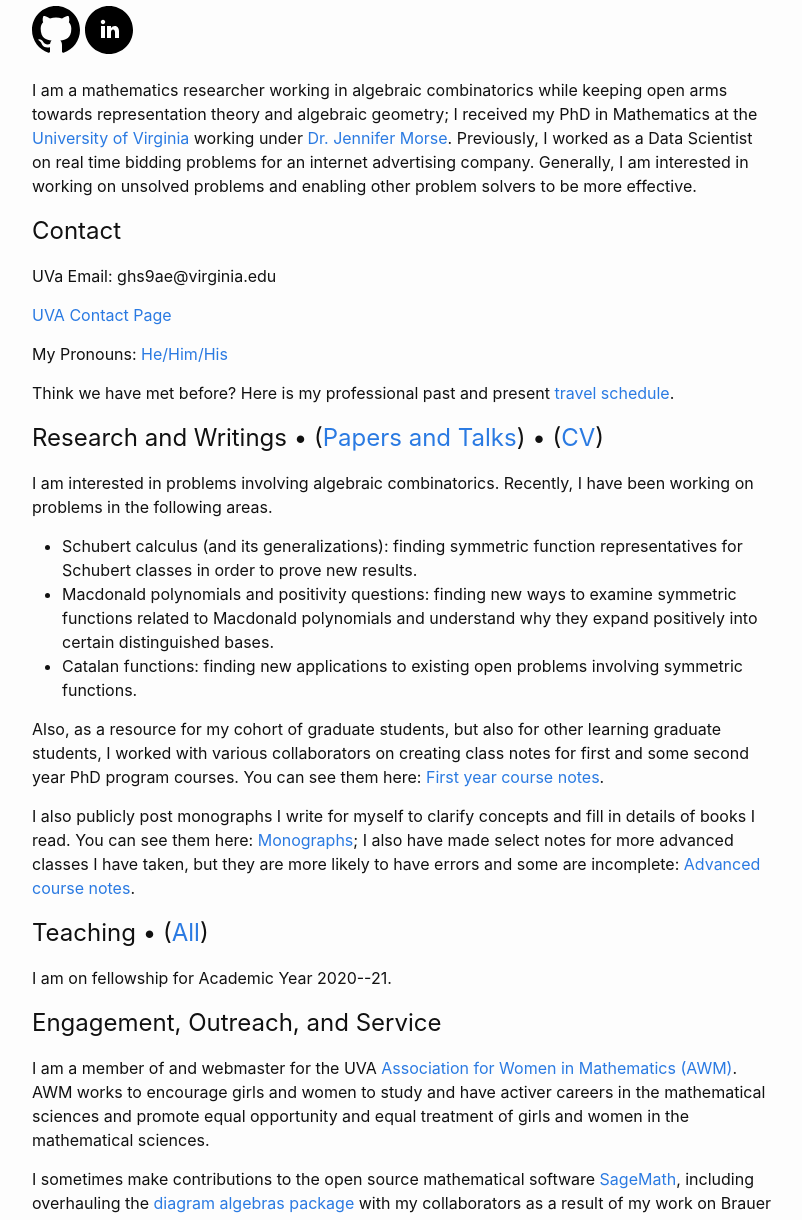
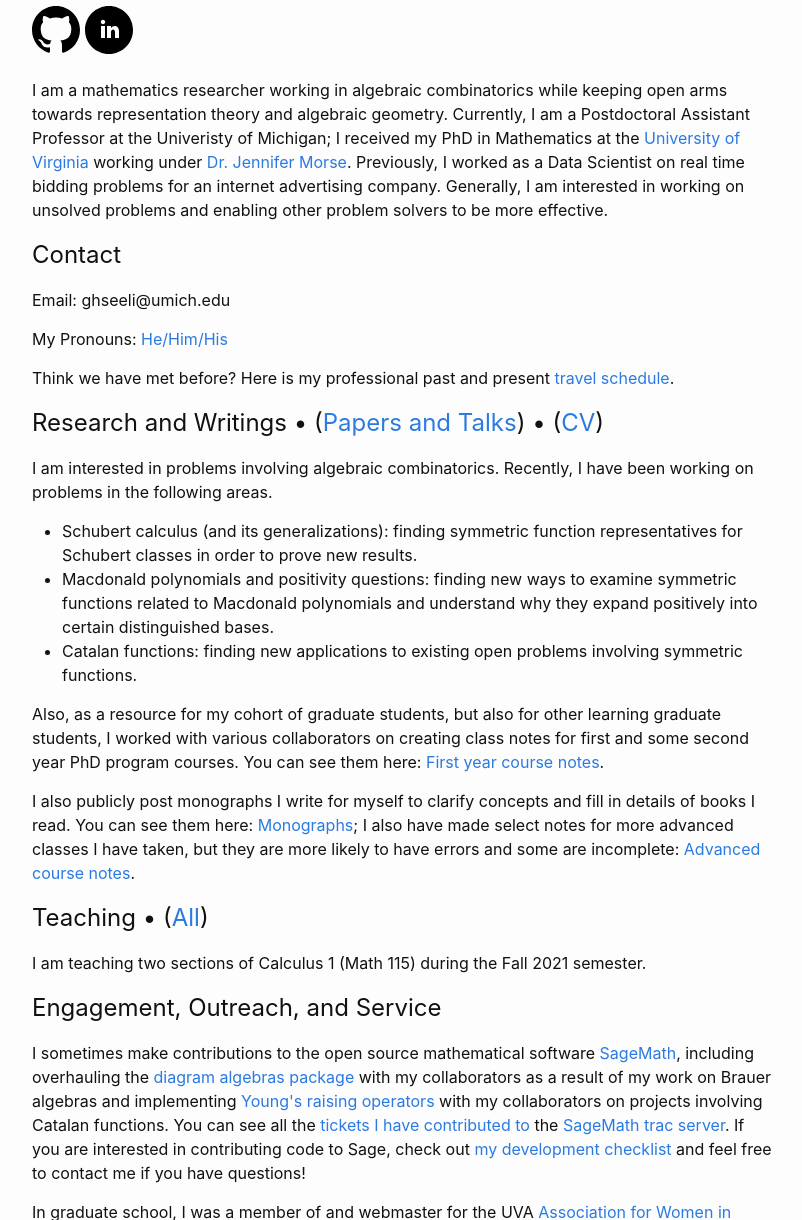
Before and after one commit to ghseeli/ghseeli.github.io, a Jekyll site: the page built from index.html, in a window 1280 px wide and 1400 px high, scrolled down 327 px, cut to the strip 180-1400 px from the top of the window. Shown: the whole strip, without its empty margins (238-1040 px from the left). Built offline with Jekyll 4.4.1, drawn with Linux system fonts in a browser that asks for light colours; formulas are drawn with MathJax 3; some of the changed text lies outside the part shown.

Commit message:
Update index.html

```diff
--- a/index.html
+++ b/index.html
@@ -10,10 +10,10 @@ exclude: true
 	<a href="https://github.com/ghseeli"><img src="img/iconmonstr-github-1.svg" alt="GitHub" width="48" height="48" /></a>
 	<a href="https://www.linkedin.com/in/george-h-seelinger-49064852/" ><img src="img/iconmonstr-linkedin-4.svg" alt="LinkedIn" width="48" height="48" /></a>
 	<br /><br />
-		<p>I am a mathematics researcher working in algebraic combinatorics while keeping open arms towards representation theory and algebraic geometry; I received my PhD in Mathematics at the <a href="http://math.virginia.edu/">University of Virginia</a> working under <a href="http://math.virginia.edu/people/jlm6cj/">Dr. Jennifer Morse</a>. Previously, I worked as a Data Scientist on real time bidding problems for an internet advertising company. Generally, I am interested in working on unsolved problems and enabling other problem solvers to be more effective. </p>
+		<p>I am a mathematics researcher working in algebraic combinatorics while keeping open arms towards representation theory and algebraic geometry. Currently, I am a Postdoctoral Assistant Professor at the Univeristy of Michigan; I received my PhD in Mathematics at the <a href="http://math.virginia.edu/">University of Virginia</a> working under <a href="http://math.virginia.edu/people/jlm6cj/">Dr. Jennifer Morse</a>. Previously, I worked as a Data Scientist on real time bidding problems for an internet advertising company. Generally, I am interested in working on unsolved problems and enabling other problem solvers to be more effective. </p>
 	<h2>Contact</h2>
-		<p>UVa Email: ghs9ae@virginia.edu</p>
-		<p><a href="http://math.virginia.edu/people/ghs9ae/">UVA Contact Page</a></p>
+		<p>Email: ghseeli@umich.edu</p>
+		<!--<p><a href="http://math.virginia.edu/people/ghs9ae/">UVA Contact Page</a></p>-->
 		<p>My Pronouns: <a href="https://www.mypronouns.org/he-him">He/Him/His</a></p>
 		<p>Think we have met before? Here is my professional past and present <a href="http://ghseeli.github.io/travel">travel schedule</a>.</p>
 	<h2>Research and Writings &bull; (<a href="https://ghseeli.github.io/research/research.html">Papers and Talks</a>) &bull; (<a href="https://ghseeli.github.io/CV_GeorgeHSeelinger.pdf">CV</a>)</h2>
@@ -27,10 +27,10 @@ exclude: true
 		<p>Also, as a resource for my cohort of graduate students, but also for other learning graduate students, I worked with various collaborators on creating class notes for first and some second year PhD program courses. You can see them here: <a href="http://ghseeli.github.io/grad-school-notes">First year course notes</a>.</p>
 		<p>I also publicly post monographs I write for myself to clarify concepts and fill in details of books I read. You can see them here: <a href="http://ghseeli.github.io/grad-school-writings/monographs">Monographs</a>; I also have made select notes for more advanced classes I have taken, but they are more likely to have errors and some are incomplete: <a href="http://ghseeli.github.io/grad-school-writings/class-notes">Advanced course notes</a>.</p>
 	<h2>Teaching &bull; (<a href="https://ghseeli.github.io/teaching/teaching.html">All</a>)</h2>
-		<p>I am on fellowship for Academic Year 2020--21.</p>
+		<p>I am teaching two sections of Calculus 1 (Math 115) during the Fall 2021 semester.</p>
 	<h2>Engagement, Outreach, and Service</h2>
-		<p>I am a member of and webmaster for the UVA <a href="http://math.virginia.edu/awm/">Association for Women in Mathematics (AWM)</a>. AWM works to encourage girls and women to study and have activer careers in the mathematical sciences and promote equal opportunity and equal treatment of girls and women in the mathematical sciences.</p>
 		<p>I sometimes make contributions to the open source mathematical software <a href="https://www.sagemath.org/">SageMath</a>, including overhauling the <a href="https://doc.sagemath.org/html/en/reference/algebras/sage/combinat/diagram_algebras.html">diagram algebras package</a> with my collaborators as a result of my work on Brauer algebras and implementing <a href="https://doc.sagemath.org/html/en/reference/combinat/sage/combinat/partition_shifting_algebras.html">Young's raising operators</a> with my collaborators on projects involving Catalan functions. You can see all the <a href="https://trac.sagemath.org/search?q=ghseeli&noquickjump=1&ticket=on">tickets I have contributed to</a> the <a href="https://trac.sagemath.org/">SageMath trac server</a>. If you are interested in contributing code to Sage, check out <a href="sage/sage_checklist">my development checklist</a> and feel free to contact me if you have questions!</p>
+		<p>In graduate school, I was a member of and webmaster for the UVA <a href="http://math.virginia.edu/awm/">Association for Women in Mathematics (AWM)</a>. AWM works to encourage girls and women to study and have activer careers in the mathematical sciences and promote equal opportunity and equal treatment of girls and women in the mathematical sciences.</p>
 		<p>Previously, I volunteered as a <a href="http://indorgs.virginia.edu/MathAmbassadors/">UVA Math Ambassador</a> to do math outreach in Charlottesville area grade schools.</p>
 		<p>Previously, I have been a mentor for the UVA Math Department <a href="http://math.virginia.edu/drp/">Directed Reading Program (DRP)</a>. The DRP pairs undergraduates interested in learning math outside the standard curriculum with graduate student mentors who guide them in reading some interesting and different mathematics. For instance, I mentored a student about the theoretical foundations of machine learning, culminating in understanding the <a href="https://en.wikipedia.org/wiki/Support-vector_machine">SVM classification algorithm</a> and the theoretical justification for SVM as a classifier. </p>
 	<h2>What's New</h2>
```
